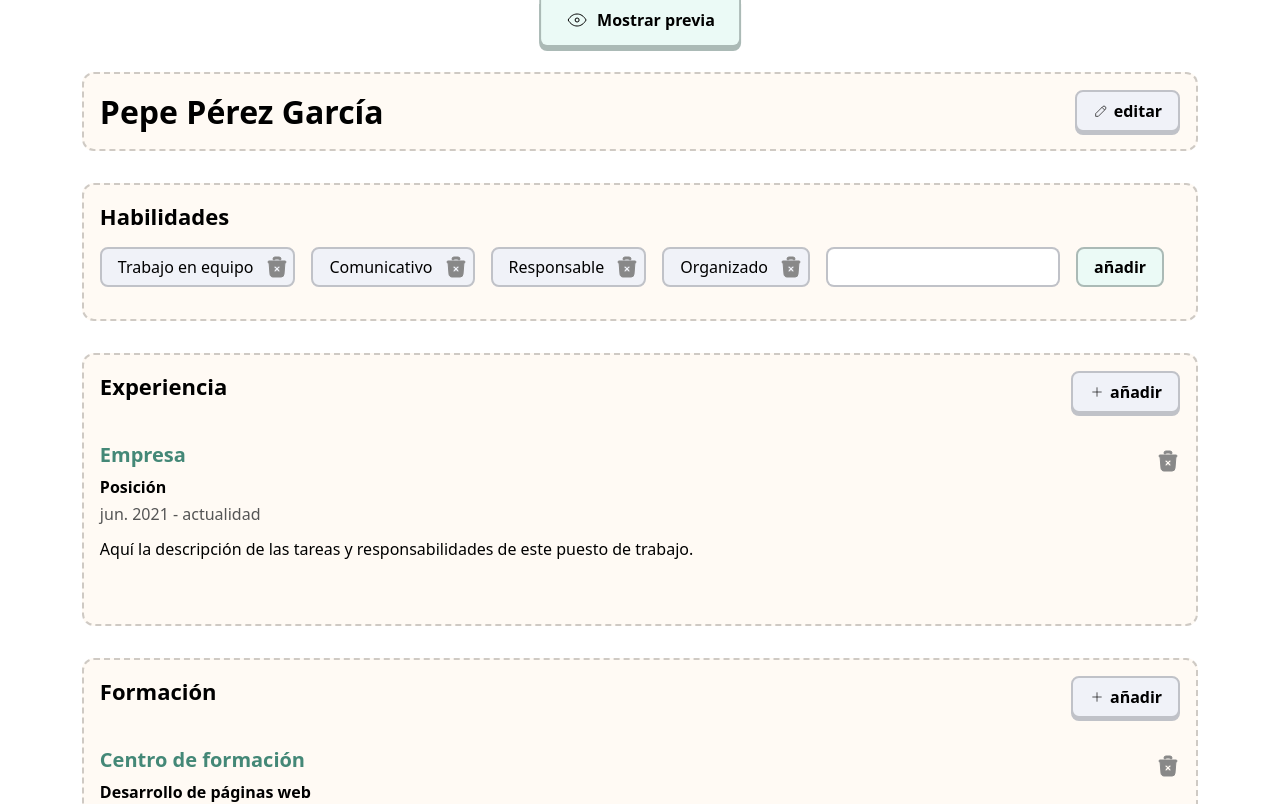
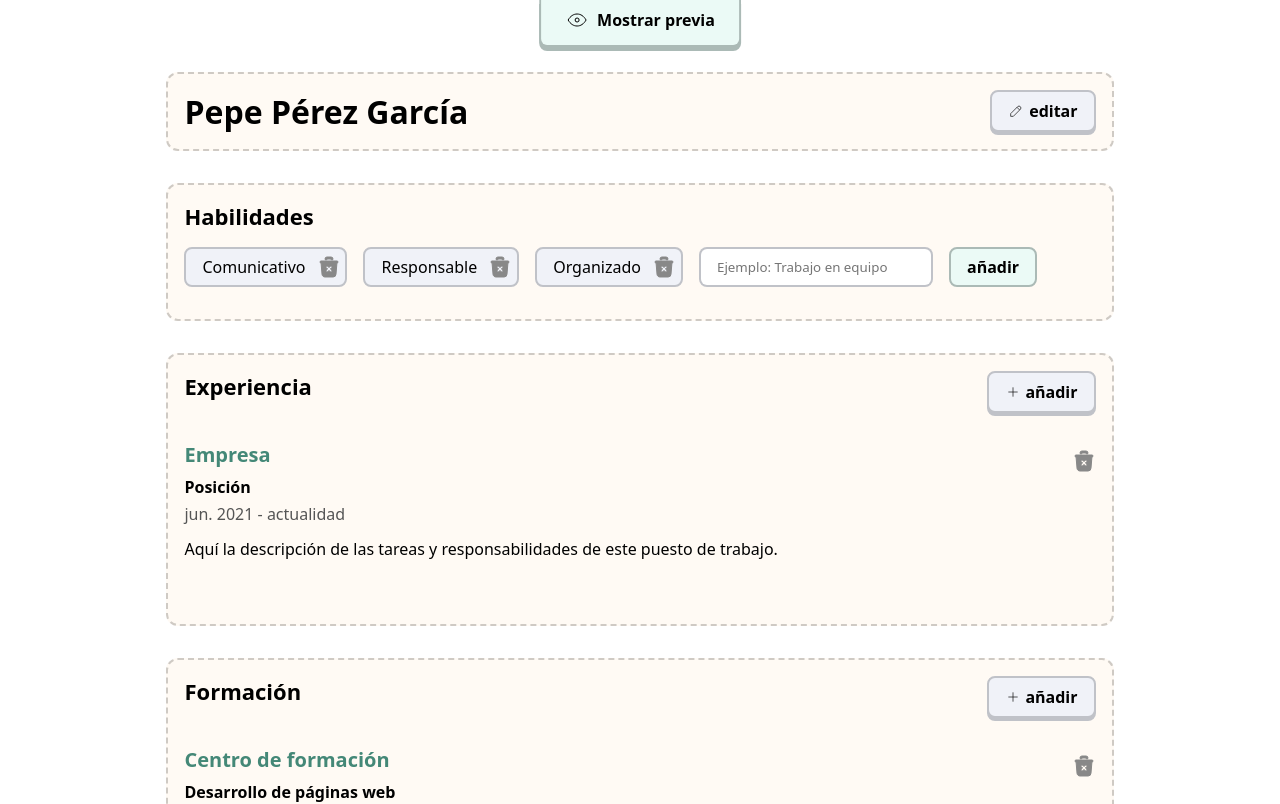
Before and after one commit to Mathiew82/curripulum, a React (Vite) app: page / in a window 1280 px wide. Shown: the top 804 px of the page. Built offline with nearby package versions, Linux system fonts and the light colour scheme.

Commit message:
Added types to Skills component

```diff
--- a/src/components/Skills/Skills.tsx
+++ b/src/components/Skills/Skills.tsx
@@ -2,20 +2,19 @@ import { useState } from "react";
 import "./Skills.css";
 
 function Skills() {
-  const [newSkill, setNewSkill] = useState("");
-  const [skills, setSkills] = useState([
-    "Trabajo en equipo",
+  const [newSkill, setNewSkill] = useState<string>("");
+  const [skills, setSkills] = useState<string[]>([
     "Comunicativo",
     "Responsable",
     "Organizado",
   ]);
 
-  const onRemoveSkill = (skillToRemove: string) => {
+  const onRemoveSkill = (skillToRemove: string): void => {
     const newSkills = skills.filter((skill: string) => skill !== skillToRemove);
     setSkills(newSkills);
   };
 
-  const onAddSkill = () => {
+  const onAddSkill = (): void => {
     const newSkills = [...skills];
 
     newSkills.push(newSkill);
@@ -24,7 +23,7 @@ function Skills() {
     setNewSkill("");
   };
 
-  const onEditNewSkill = (event: React.ChangeEvent<HTMLInputElement>) => {
+  const onEditNewSkill = (event: React.ChangeEvent<HTMLInputElement>): void => {
     const value = (event.target as HTMLInputElement).value;
     setNewSkill(value);
   };
@@ -62,6 +61,7 @@ function Skills() {
             <input
               className="input-new-skill"
               onChange={onEditNewSkill}
+              placeholder="Ejemplo: Trabajo en equipo"
               value={newSkill}
             />
           </li>
```
